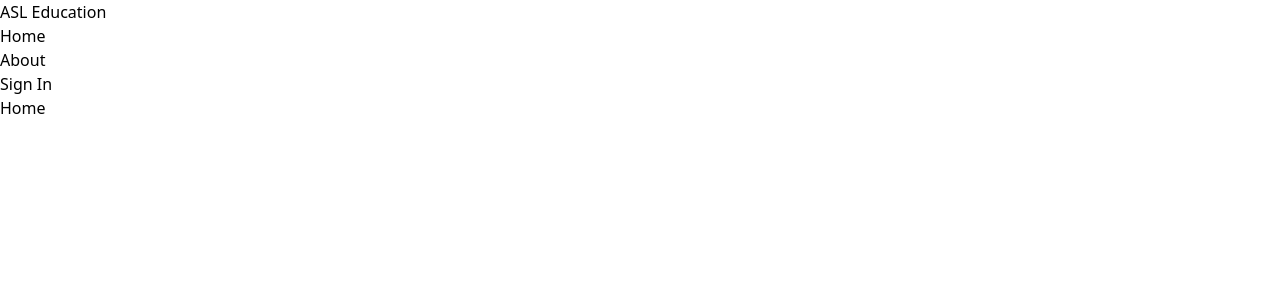
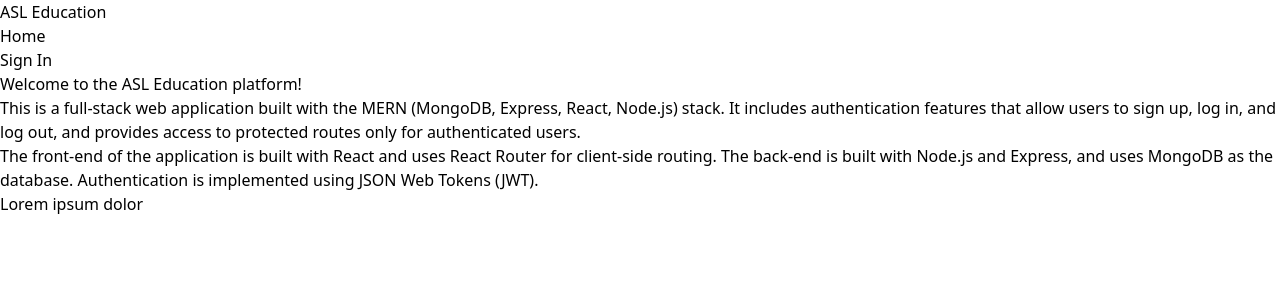
Before and after one commit to iaggarwal1/ASLEducation, a React (Vite) app in the folder client/: page / in a window 1280 px wide. Shown: the top 300 px of the page. Built offline with nearby package versions, Linux system fonts and the light colour scheme.

Commit message:
Complete Home Page UI

```diff
--- a/client/index.html
+++ b/client/index.html
@@ -1,9 +1,14 @@
-<!doctype html>
+<!DOCTYPE html>
 <html lang="en">
   <head>
     <meta charset="UTF-8" />
     <meta name="viewport" content="width=device-width, initial-scale=1.0" />
     <title>ASL Education</title>
+    <link
+      rel="icon"
+      type="image/x-icon"
+      href="https://img.icons8.com/ios/50/sign-language-interpretation.png"
+    />
   </head>
   <body>
     <div id="root"></div>
--- a/client/src/App.jsx
+++ b/client/src/App.jsx
@@ -1,7 +1,7 @@
 import React from "react";
 import { BrowserRouter, Routes, Route } from "react-router-dom";
 import Home from "./pages/Home";
-import About from "./pages/About";
+import Video from "./pages/Video";
 import SignIn from "./pages/SignIn";
 import SignUp from "./pages/SignUp";
 import Profile from "./pages/Profile";
@@ -14,7 +14,9 @@ export default function App() {
       <Header />
       <Routes>
         <Route path="/" element={<Home />} />
-        <Route path="/about" element={<About />} />
+        <Route element={<PrivateRoute />}>
+          <Route path="/video" element={<Video />} />
+        </Route>
         <Route path="/sign-in" element={<SignIn />} />
         <Route path="/sign-up" element={<SignUp />} />
         <Route element={<PrivateRoute />}>
--- a/client/src/components/Header.jsx
+++ b/client/src/components/Header.jsx
@@ -1,7 +1,6 @@
 import React from "react";
 import { Link } from "react-router-dom";
 import { useSelector } from "react-redux";
-import { current } from "@reduxjs/toolkit";
 
 export default function Header() {
   const { currentUser } = useSelector((state) => state.user);
@@ -15,8 +14,8 @@ export default function Header() {
           <Link to="/">
             <li>Home</li>
           </Link>
-          <Link to="/about">
-            <li>About</li>
+          <Link to="/video">
+            {currentUser ? <li>Video</li> : <li></li>}
           </Link>
           <Link to="/profile">
             {currentUser ? <li>Profile</li> : <li>Sign In</li>}
--- a/client/src/pages/About.jsx
+++ /dev/null
@@ -1,7 +0,0 @@
-import React from 'react'
-
-export default function About() {
-  return (
-    <div>About</div>
-  )
-}
--- a/client/src/pages/Home.jsx
+++ b/client/src/pages/Home.jsx
@@ -1,7 +1,24 @@
-import React from 'react'
+import React from "react";
 
 export default function Home() {
   return (
-    <div>Home</div>
-  )
+    <div className="px-4 py-12 max-w-2xl mx-auto">
+      <h1 className="text-3xl font-bold  mb-4 text-slate-800">
+        Welcome to the ASL Education platform!
+      </h1>
+      <p className="mb-4 text-slate-700">
+        This is a full-stack web application built with the MERN (MongoDB,
+        Express, React, Node.js) stack. It includes authentication features that
+        allow users to sign up, log in, and log out, and provides access to
+        protected routes only for authenticated users.
+      </p>
+      <p className="mb-4 text-slate-700">
+        The front-end of the application is built with React and uses React
+        Router for client-side routing. The back-end is built with Node.js and
+        Express, and uses MongoDB as the database. Authentication is implemented
+        using JSON Web Tokens (JWT).
+      </p>
+      <p className="mb-4 text-slate-700">Lorem ipsum dolor</p>
+    </div>
+  );
 }
--- /dev/null
+++ b/client/src/pages/Video.jsx
@@ -0,0 +1,7 @@
+import React from 'react'
+
+export default function Video() {
+  return (
+    <div>Video</div>
+  )
+}
```
